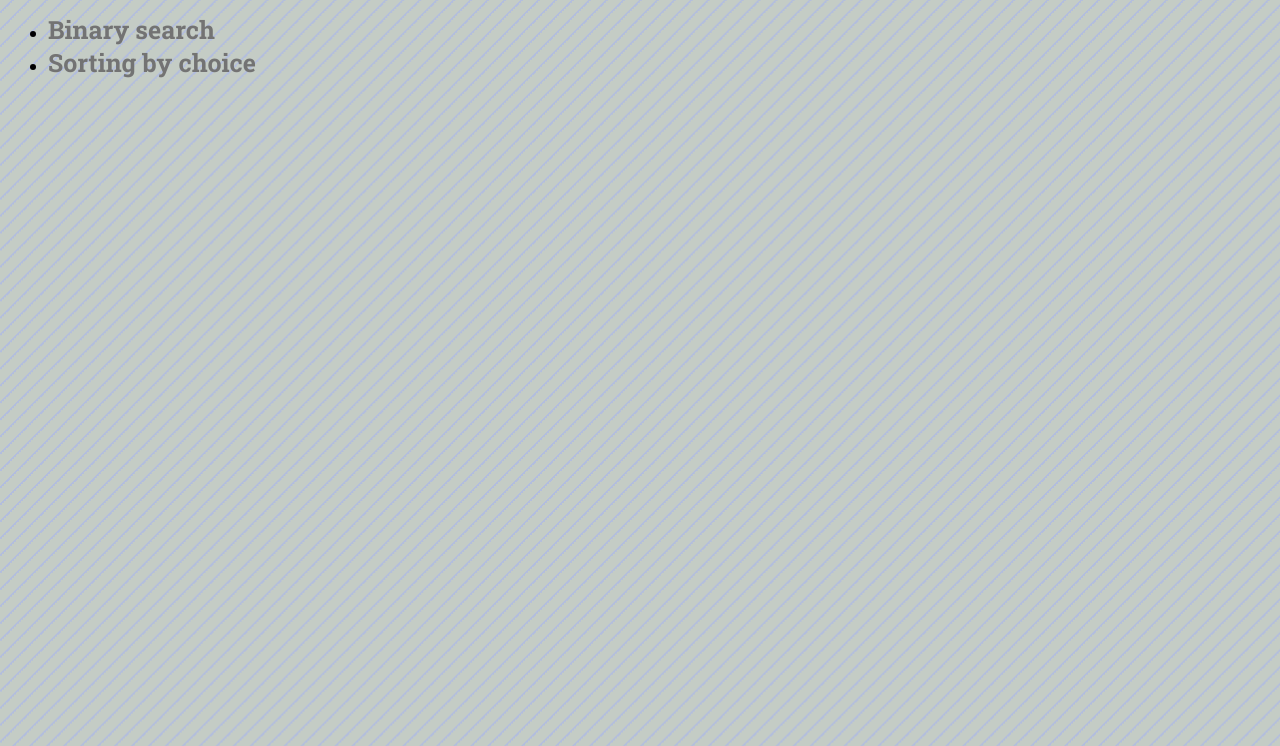
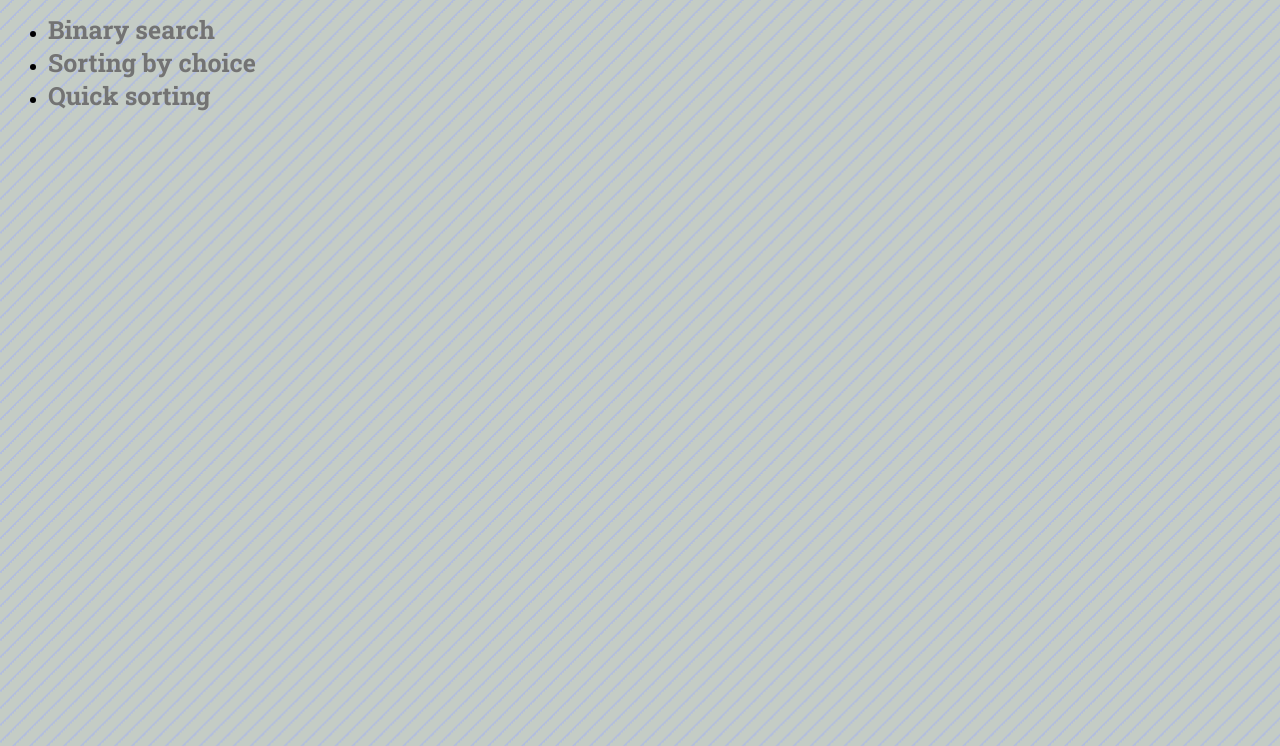
Before and after one commit to it-amalker/algorithms, a plain HTML site: page index.html in a window 1280 px wide. Shown: the part 54-800 px from the top of the page. Drawn offline with Linux system fonts and the light colour scheme.

Commit message:
add quick sort

```diff
--- a/index.html
+++ b/index.html
@@ -11,12 +11,15 @@
 
 <body class="index-body">
   <h1 class="page-title">Testing algorithms</h1>
-  <ul>
+  <ul class="algorithms-list">
     <li>
       <a class="algorithms-link" href="binary-search.html">Binary search</a>
     </li>
     <li>
-      <a class="algorithms-link" href="sorting-by-choice.html">Sorting by choice</a>
+      <a class="algorithms-link" href="sort-by-choice.html">Sorting by choice</a>
+    </li>
+    <li>
+      <a class="algorithms-link" href="quick-sorting.html">Quick sorting</a>
     </li>
   </ul>
 
```
